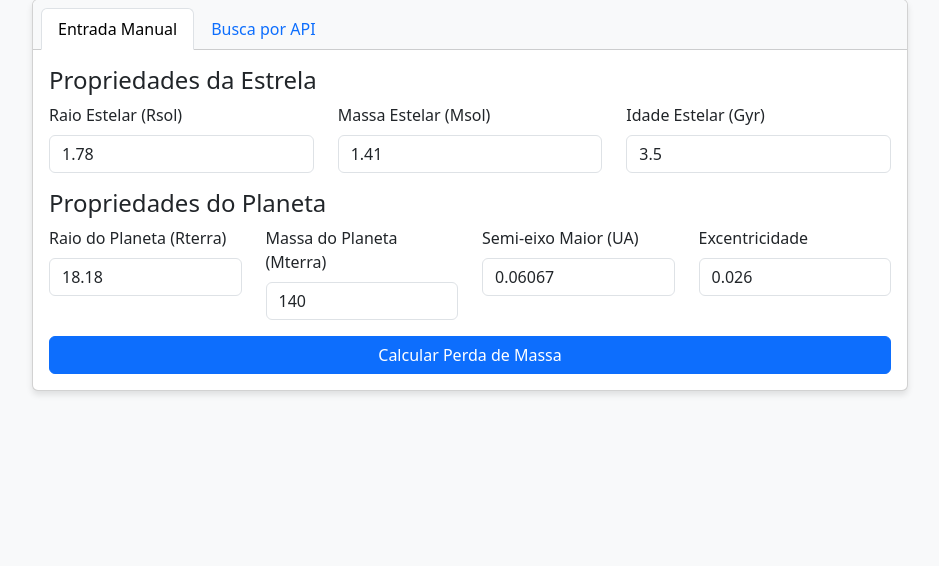
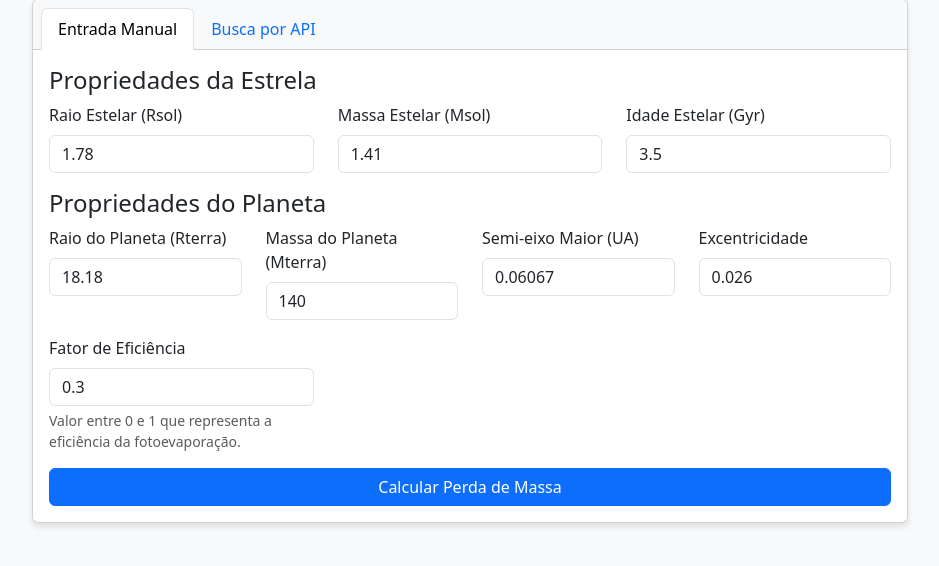
Before and after one commit to tiago-ferrer/exoplanet_loss_cal, a Flask app: page / in a window 1280 px wide. Shown: the part 121-687 px from the top of the page, without its empty margins (170-1109 px from the left). Run offline with Flask 2, Linux system fonts and the light colour scheme.

Commit message:
feat: add eff factor as parameter

```diff
--- a/exoplanet_loss/calculador_final.py
+++ b/exoplanet_loss/calculador_final.py
@@ -15,7 +15,7 @@ Rearth = 6.371e8  # cm
 Mearth = 5.97e27  # grams
 AU = 1.496e11 * 100  # 1 AU in cm
 
-def calculate_mass_loss(star_data, planet_data):
+def calculate_mass_loss(star_data, planet_data, efficiency_factor=0.3):
     """
     Calculate mass loss for a planet due to photoevaporation and stellar wind.
 
@@ -29,6 +29,7 @@ def calculate_mass_loss(star_data, planet_data):
             - MplanetaEarth: Planet mass in Earth masses
             - EixoMaiorPlaneta: Semi-major axis in AU
             - Excentricidade: Orbital eccentricity
+        efficiency_factor (float, optional): Efficiency factor for photoevaporation calculation. Defaults to 0.3.
 
     Returns:
         dict: Dictionary containing mass loss results
@@ -56,7 +57,7 @@ def calculate_mass_loss(star_data, planet_data):
     lx, t_cor = lx_age.getLx(), lx_age.getTCor()
 
     # Calculate mass loss due to photoevaporation
-    n=0.3
+    n = efficiency_factor
     photoEvp = PhotoevaporationCalculator(n, lx, RplanetaEarth * Rearth, MplanetaEarth * Mearth,
                                          EixoMaiorPlaneta * AU, Excentricidade)
     mLossPhoto = photoEvp.get()
--- a/web/app.py
+++ b/web/app.py
@@ -102,8 +102,11 @@ def calculate():
                 "Excentricidade": float(request.form.get('eccentricity'))
             }
 
+        # Get efficiency factor from form data
+        efficiency_factor = float(request.form.get('efficiency_factor', 0.3))
+
         # Calculate mass loss
-        results = calculate_mass_loss(star_data, planet_data)
+        results = calculate_mass_loss(star_data, planet_data, efficiency_factor)
 
         # Format results for display
         formatted_results = {
--- a/web/templates/index.html
+++ b/web/templates/index.html
@@ -78,6 +78,15 @@
                             </div>
                         </div>
 
+                        <div class="row mb-3">
+                            <div class="col-md-4">
+                                <label for="efficiency_factor" class="form-label">Fator de Eficiência</label>
+                                <input type="number" class="form-control" id="efficiency_factor" name="efficiency_factor"
+                                       step="0.01" min="0" max="1" required value="0.3">
+                                <div class="form-text">Valor entre 0 e 1 que representa a eficiência da fotoevaporação.</div>
+                            </div>
+                        </div>
+
                         <div class="d-grid">
                             <button type="submit" class="btn btn-primary">Calcular Perda de Massa</button>
                         </div>
@@ -99,6 +108,15 @@
                                 <label for="planet_name" class="form-label">Nome/Designação do Planeta</label>
                                 <input type="text" class="form-control" id="planet_name" name="planet_name" required
                                        placeholder="ex., b">
+                            </div>
+                        </div>
+
+                        <div class="row mb-3">
+                            <div class="col-md-4">
+                                <label for="api_efficiency_factor" class="form-label">Fator de Eficiência</label>
+                                <input type="number" class="form-control" id="api_efficiency_factor" name="efficiency_factor"
+                                       step="0.01" min="0" max="1" required value="0.3">
+                                <div class="form-text">Valor entre 0 e 1 que representa a eficiência da fotoevaporação.</div>
                             </div>
                         </div>
 
```
